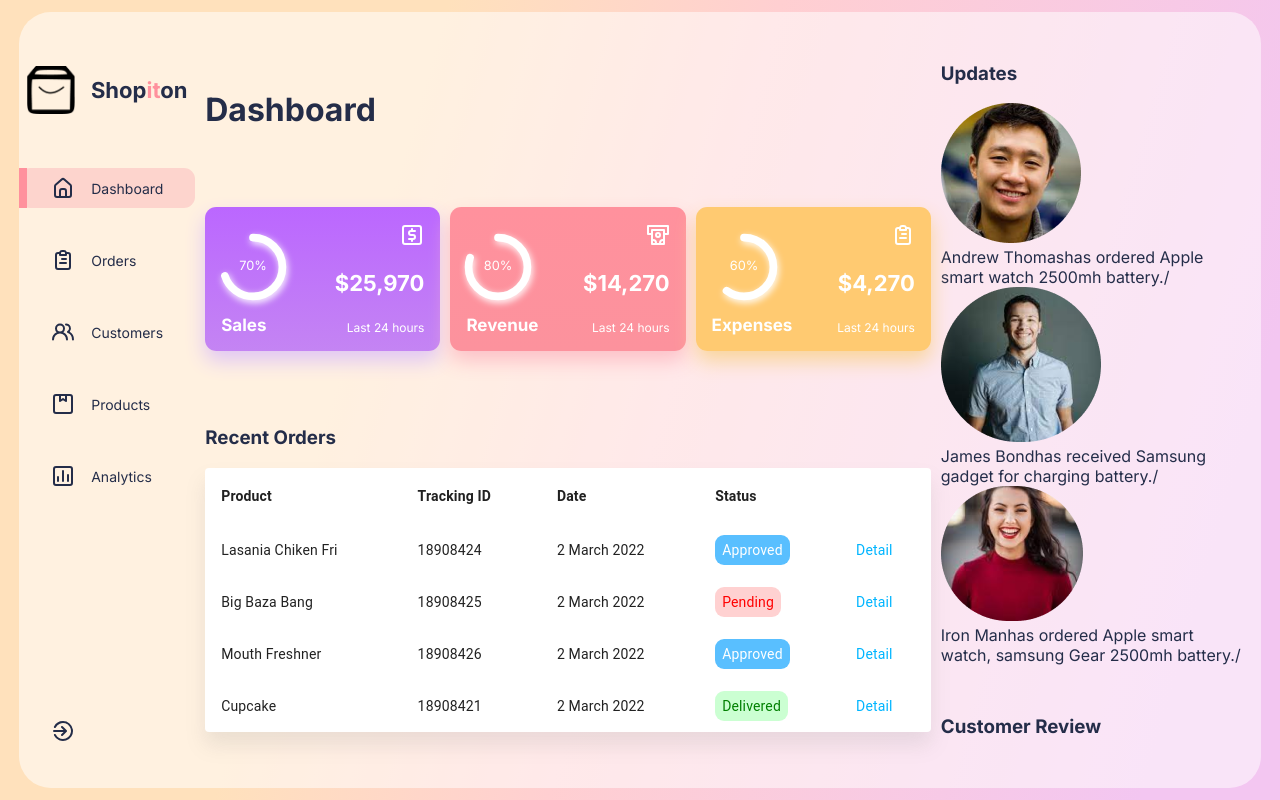
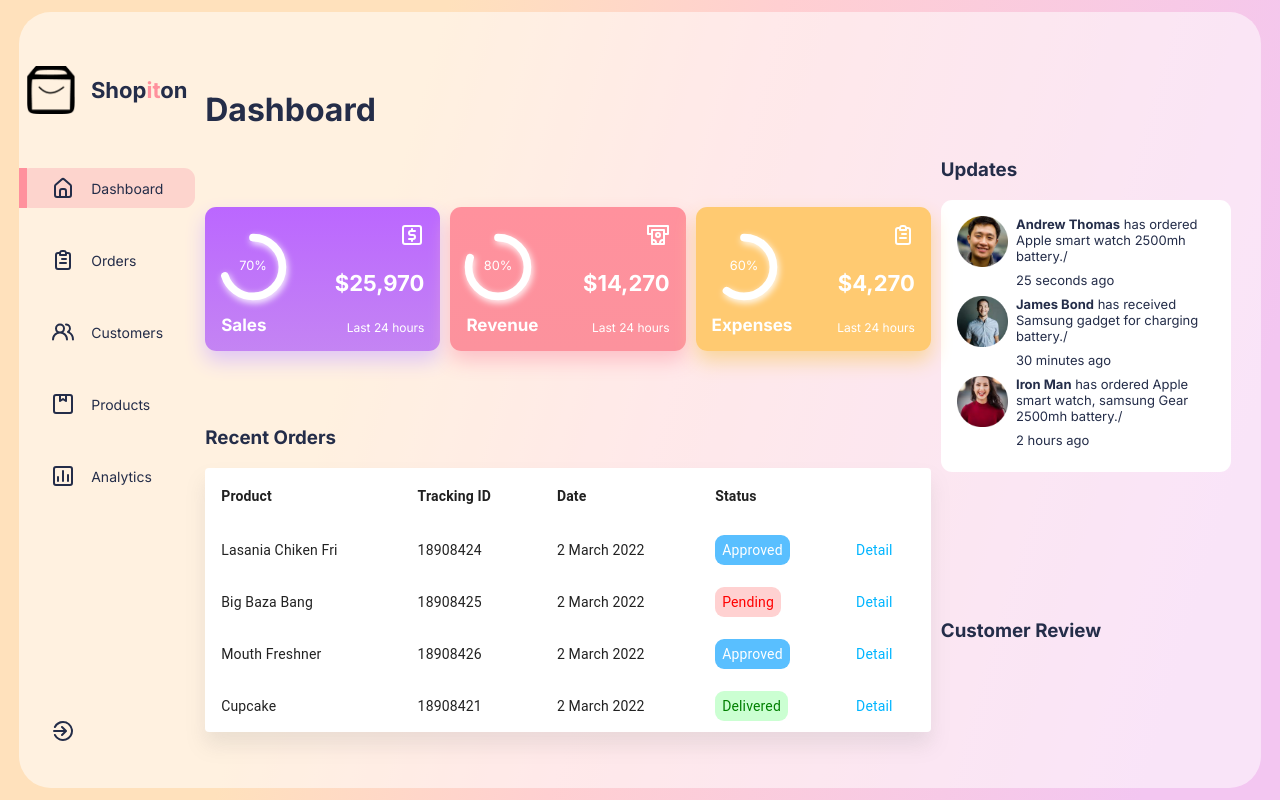
Before and after one commit to Roe121/React-Admin-Dashboard-02, a React (Create React App) app: page / in a window 1280 px wide. Built offline with nearby package versions, Linux system fonts and the light colour scheme.

Commit message:
Finalized Updates component

```diff
--- a/src/components/Updates/Updates.css
+++ b/src/components/Updates/Updates.css
@@ -0,0 +1,24 @@
+.Updates{
+    width: 85%;
+    background: white;
+    border-radius: 0.7rem;
+    padding: 1rem;
+    gap: 1rem;
+    flex-direction: column;
+    font-size: 13px;
+}
+
+.update{
+    display: flex;
+    gap: 0.5rem;
+    margin-bottom: 0.5rem;
+}
+
+.update>img{
+    width: 3.2rem;
+    height: 3.2rem;
+}
+
+.noti>div>span:nth-of-type(1){
+    font-weight: bold;
+}
--- a/src/components/Updates/Updates.jsx
+++ b/src/components/Updates/Updates.jsx
@@ -1,25 +1,26 @@
-import React from 'react'
-import { UpdatesData } from '../../Data/Data'
-import './Updates.css'
+import React from "react";
+import { UpdatesData } from "../../Data/Data";
+import "./Updates.css";
 
 const Updates = () => {
   return (
     <div className="Updates">
-        {UpdatesData.map((update)=>{
-            return(
+      {UpdatesData.map((update) => {
+        return (
           <div className="update">
             <img src={update.img} alt="" />
             <div className="noti">
-                    <div>
+              <div style={{marginBottom: "0.5rem"}} >
                 <span>{update.name}</span>
-                      <span>{update.noti}/</span>
+                <span> {update.noti}/</span>
+              </div>
+              <span>{update.time}</span>
             </div>
           </div>
-                </div>
-            )
+        );
       })}
     </div>
-  )
-}
+  );
+};
 
-export default Updates
+export default Updates;
```
Lines whose indentation alone changed are shown as unchanged.
